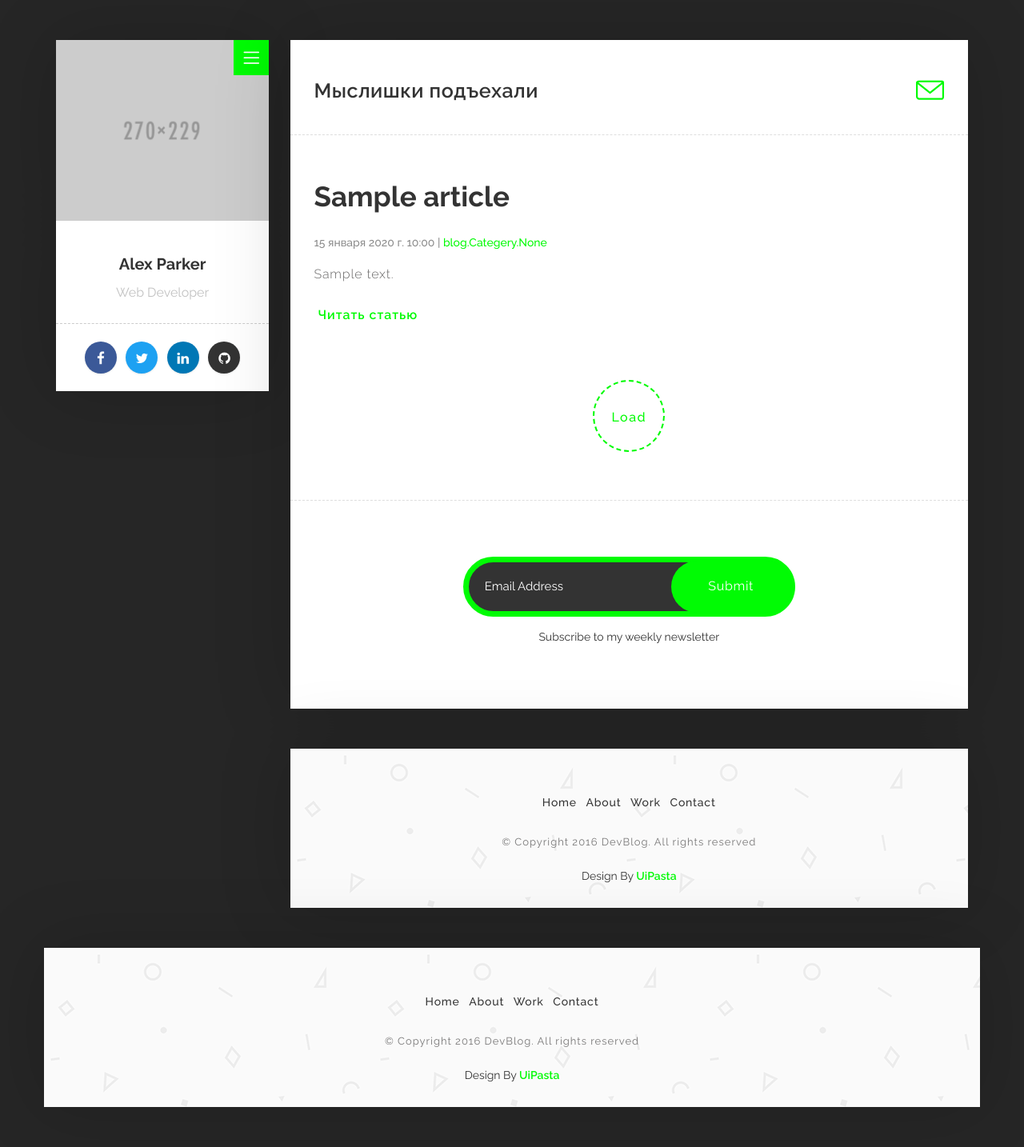
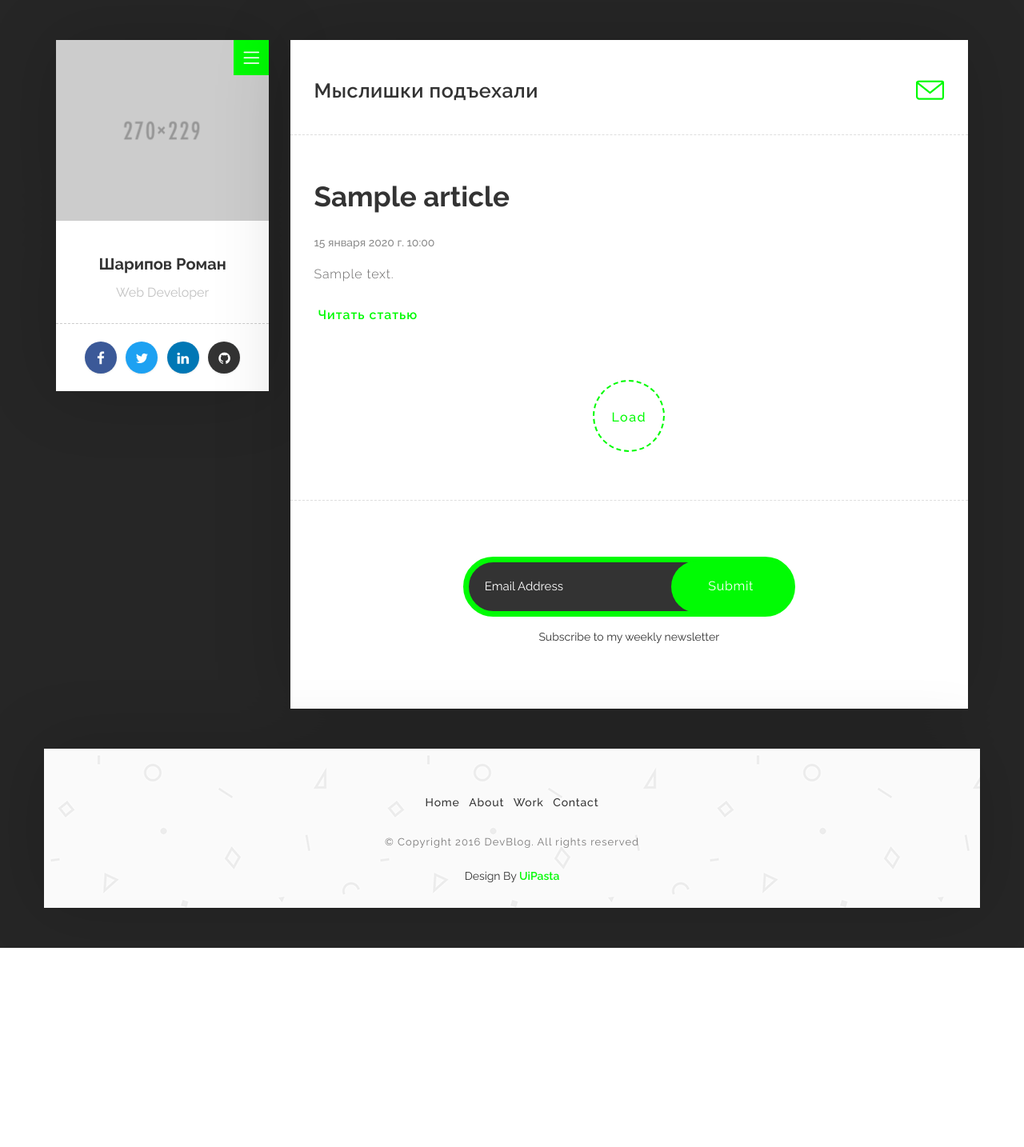
Before and after one commit to sharomannn/django_blog, a Django app: page / in a window 1280 px wide. Shown: the whole page at 80% size. After the commit the page ends 1185 px from the top, so only its background shows below. Run offline with Django 4.2, Linux system fonts and the light colour scheme; tables that the repository leaves empty hold one stand-in row (values such as "Sample post"); some libraries are stand-ins or nearby versions.

Commit message:
5 minutes before project submission

```diff
--- a/blog/templates/base.html
+++ b/blog/templates/base.html
@@ -81,7 +81,7 @@
                     <div class="my-detail">
 
                         <div class="white-spacing">
-                            <h1>Alex Parker</h1>
+                            <h1>Шарипов Роман</h1>
                             <span>Web Developer</span>
                         </div>
 
--- a/blog/templates/blog.html
+++ b/blog/templates/blog.html
@@ -52,14 +52,14 @@
                             {% for post in article_list %}
                             <div class="col-md-12 blog-post">
                                 <div class="post-title">
-                                    <a href="single.html"><h1>{{post.title}}</h1></a>
+                                    <a href="http://127.0.0.1:8000/post/{{post.id}}"><h1>{{post.title}}</h1></a>
                                 </div>
                                 <div class="post-info">
-                                    <span> {{post.created}}  |  <a href="#"
-                                                              target="_blank">{{post.categery}}</a></span>
+                                    <span> {{post.created}}<a href="#"
+                                                              target="_blank"></a></span>
                                 </div>
                                 <p>{{post.summary}}</p>
-                                <a href="single.html"
+                                <a href="http://127.0.0.1:8000/post/{{post.id}}"
                                    class="button button-style button-anim fa fa-long-arrow-right"><span>Читать статью</span></a>
                             </div>
                             <!-- Blog Post End -->
@@ -100,27 +100,7 @@
 
 
                 <!-- Footer Start -->
-                <div class="col-md-12 page-body margin-top-50 footer">
-                    <footer>
-                        <ul class="menu-link">
-                            <li><a href="index.html">Home</a></li>
-                            <li><a href="about.html">About</a></li>
-                            <li><a href="work.html">Work</a></li>
-                            <li><a href="contact.html">Contact</a></li>
-                        </ul>
 
-                        <p>© Copyright 2016 DevBlog. All rights reserved</p>
-
-
-                        <!-- UiPasta Credit Start -->
-                        <div class="uipasta-credit">Design By <a
-                                href="http://www.uipasta.com" target="_blank">UiPasta</a>
-                        </div>
-                        <!-- UiPasta Credit End -->
-
-
-                    </footer>
-                </div>
                 <!-- Footer End -->
 
 
--- a/blog/urls.py
+++ b/blog/urls.py
@@ -2,5 +2,6 @@
 import blog.views
 
 urlpatterns = [
-    path('', blog.views.home_page)
+    path('', blog.views.home_page),
+    path('post/<int:post_id>', blog.views.post_page),
 ]
--- a/blog/views.py
+++ b/blog/views.py
@@ -11,3 +11,9 @@
 def home_page(request):
     article = models.Article.objects.all
     return render(request, 'blog.html', context={'article_list':article})
+
+def post_page(request, post_id):
+    context = {
+        'post': models.Article.objects.get(id=post_id)
+    }
+    return render(request, "single.html", context)
```
